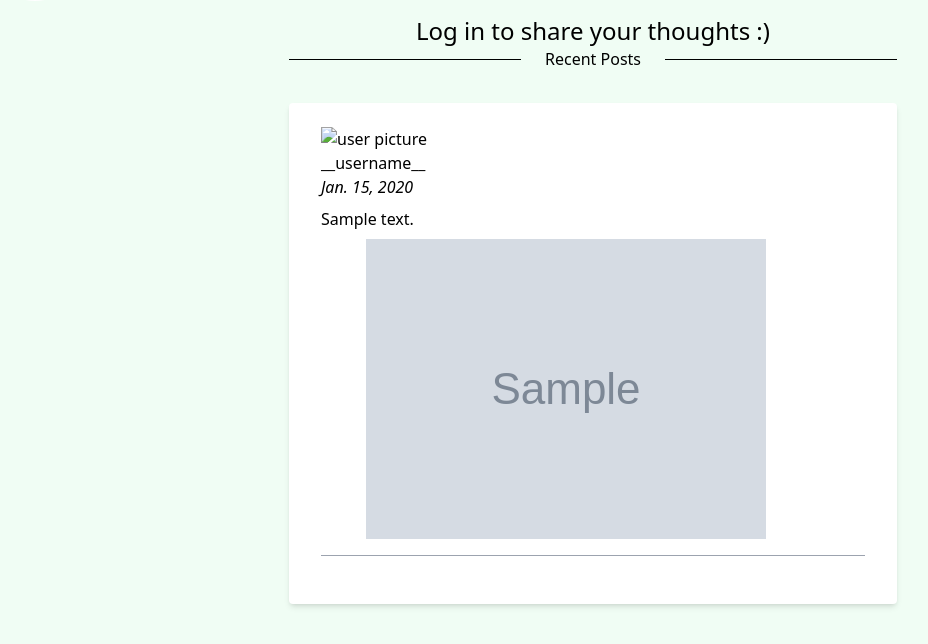
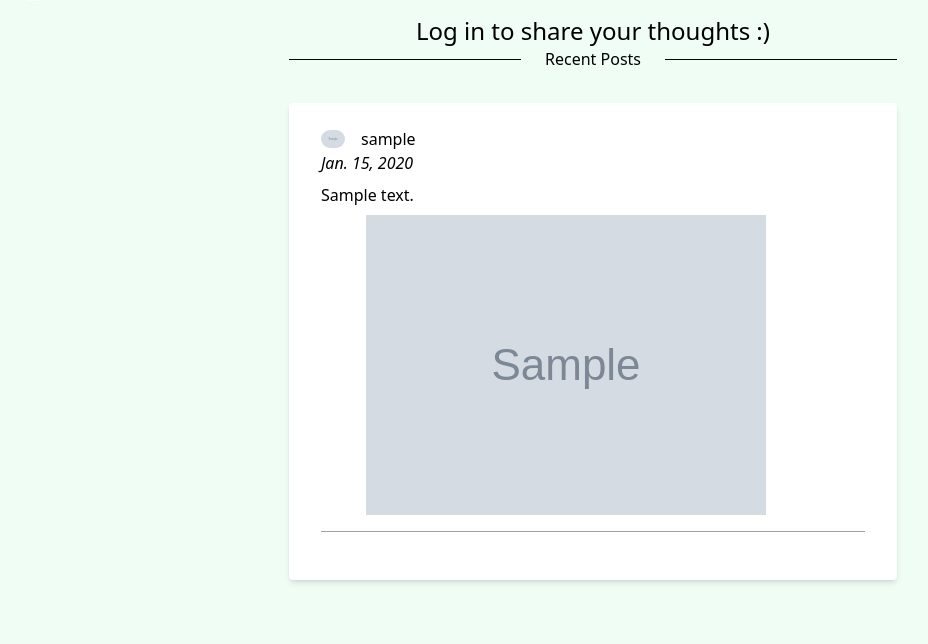
Before and after one commit to codinSamueldev/my, a Django app: page / in a window 1280 px wide. Shown: the part 97-741 px from the top of the page, without its empty margins (47-975 px from the left). Run offline with Django 5.2, Linux system fonts and the light colour scheme; tables that the repository leaves empty hold one stand-in row (values such as "Sample post"); grey boxes marked "Sample" are stand-in pictures; some libraries are stand-ins or nearby versions.

Commit message:
feat: each post should have a poster, add field to model, override form method and update post component

```diff
--- a/my/views.py
+++ b/my/views.py
@@ -18,6 +18,8 @@ class PostFormView(FormView):
 
 
     def form_valid(self, form):
-        form.save()
+        post = form.save(commit=False)
+        post.posted_by = self.request.user # Associate the post with the current user.
+        post.save()
 
         return super().form_valid(form)
--- a/posts/models.py
+++ b/posts/models.py
@@ -1,10 +1,13 @@
 from django.db import models
+
+from user.models import UserModel
 
 # Create your models here.
 class PostModel(models.Model):
     content = models.TextField(max_length=1000, verbose_name="Content")
     picture = models.ImageField(upload_to="posts_imgs/", verbose_name="Post picture/image")
     pub_date = models.DateTimeField(auto_now_add=True, verbose_name="Publication date")
+    posted_by = models.ForeignKey(UserModel, on_delete=models.CASCADE, null=True, blank=True)
 
     def __str__(self):
         return self.content
--- a/templates/partials/posts.html
+++ b/templates/partials/posts.html
@@ -1,12 +1,23 @@
+{% load static %}
 <section class="">
     {% for p in posts %}
         <section class="bg-white shadow-md rounded px-8 pt-6 pb-8 my-8">
 
-            <figure>
-                <img src="" alt="user picture" srcset="">
-            </figure>
+            <div id="poster" class="flex items-center gap-4">
 
-            <p>{{ user.username }}__username__</p>
+                {% if p.posted_by.profile_picture %}
+                    <figure class="w-6">
+                        <img src="{{ p.posted_by.profile_picture.url }}" alt="{{ p.posted_by.username }} profile picture" class="rounded-full">
+                    </figure>
+                {% else %}
+                    <figure class="w-6">
+                        <img src="{% static 'icons/default_user_pic.webp' %}" alt="default profile picture" class="rounded-full">
+                    </figure>
+                {% endif %}
+
+                <p>{{ p.posted_by.username|default:"Anonymous" }}</p>
+
+            </div>
 
             <i>{{ p.pub_date|date }}</i>
 
```
Also changed, not shown: posts/migrations/0002_postmodel_posted_by.py (added), static/icons/default_user_pic.webp (added), 1 other file.
